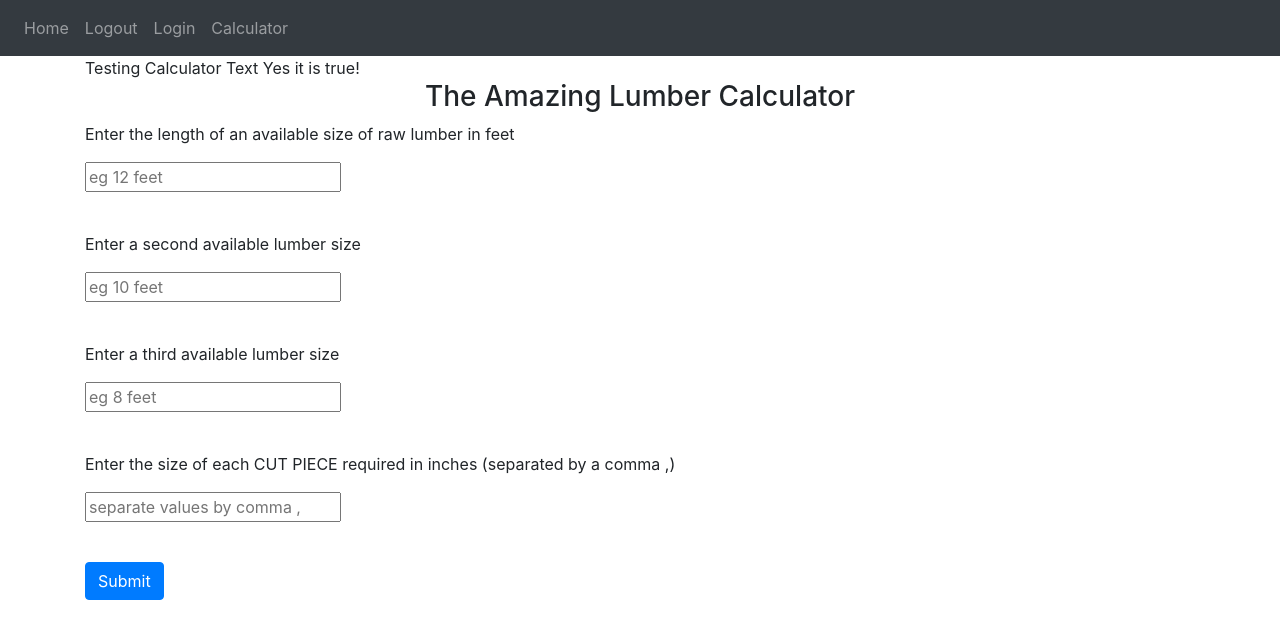
After one commit to mjshehan/lumber-calculator-python, a Flask app: page /calc in a window 1280 px wide. The commit adds this page. Shown: the top 639 px of the page. Run offline with Flask 3, Linux system fonts and the light colour scheme; some libraries are stand-ins or nearby versions.

Commit message:
minor changes

```diff
--- a/website/auth.py
+++ b/website/auth.py
@@ -1,4 +1,4 @@
-from flask import Blueprint
+from flask import Blueprint, render_template, request
 
 auth = Blueprint('auth', __name__)
 
@@ -12,6 +12,16 @@ def login():
 def logout():
     return "<p>Logout</p>"
 
-@auth.route('/sign-up')
+@auth.route('/calc', methods = ['GET', 'POST'])
 def sign_up():
-    return "<p>Sign Up</p>"
+    data = None
+    if request.method == 'POST':
+        #add checks for valid input
+        #flesh messages as needed
+        size_1 = int(request.form.get("raw_lumber_length_1"))
+        size_2 = int(request.form.get("raw_lumber_length_2"))
+        size_3 = int(request.form.get("raw_lumber_length_3"))
+        piece_list = request.form.get("piece_list")
+        print("SUBMIT WAS DEPRESSED")
+        print(size_1, size_2, size_3, piece_list)
+    return render_template("calculator.html", text="Testing Calculator Text", boolean=True)
--- a/website/templates/base.html
+++ b/website/templates/base.html
@@ -32,7 +32,7 @@
           <a class="nav-item nav-link" id="home" href="/">Home</a>
           <a class="nav-item nav-link" id="logout" href="/logout">Logout</a>
           <a class="nav-item nav-link" id="login" href="/login">Login</a>
-          <a class="nav-item nav-link" id="signUp" href="/sign-up">Sign Up</a>
+          <a class="nav-item nav-link" id="Calculator" href="/calc">Calculator</a>
         </div>
       </div>
     </nav>
--- /dev/null
+++ b/website/templates/calculator.html
@@ -0,0 +1,32 @@
+{% extends "base.html" %}
+{% block title %}Calcualtor{% endblock %}
+{% block content %}
+{{text}}
+{% if boolean == True %}
+Yes it is true!
+{% endif %}
+<form method="POST">
+    <h3 align="center">The Amazing Lumber Calculator</h3>
+    <div class="form-group">
+        <p>Enter the length of an available size of raw lumber in feet</p>
+        <input type="text" name="raw_lumber_length_1" id="raw_lumber_length_1" placeholder="eg 12 feet" />
+    </div>
+    <div class="form-group">
+        <br>
+        <p>Enter a second available lumber size</p>
+        <input type="text" name="raw_lumber_length_2" id="raw_lumber_length_2" placeholder="eg 10 feet" />
+    </div>
+    <div class="form-group">
+        <br>
+        <p>Enter a third available lumber size</p>
+        <input type="text" name="raw_lumber_length_3" id="raw_lumber_length_3" placeholder="eg 8 feet" />
+    </div>
+    <div class="form-group">
+        <br>
+        <p>Enter the size of each CUT PIECE required in inches (separated by a comma ,) </p>
+        <input type="text" name="piece_list" id="piece_list" placeholder="separate values by comma ," />
+    </div>
+    <br />
+    <button type="submit" class="btn btn-primary">Submit</button>
+</form>
+{% endblock %}
```
